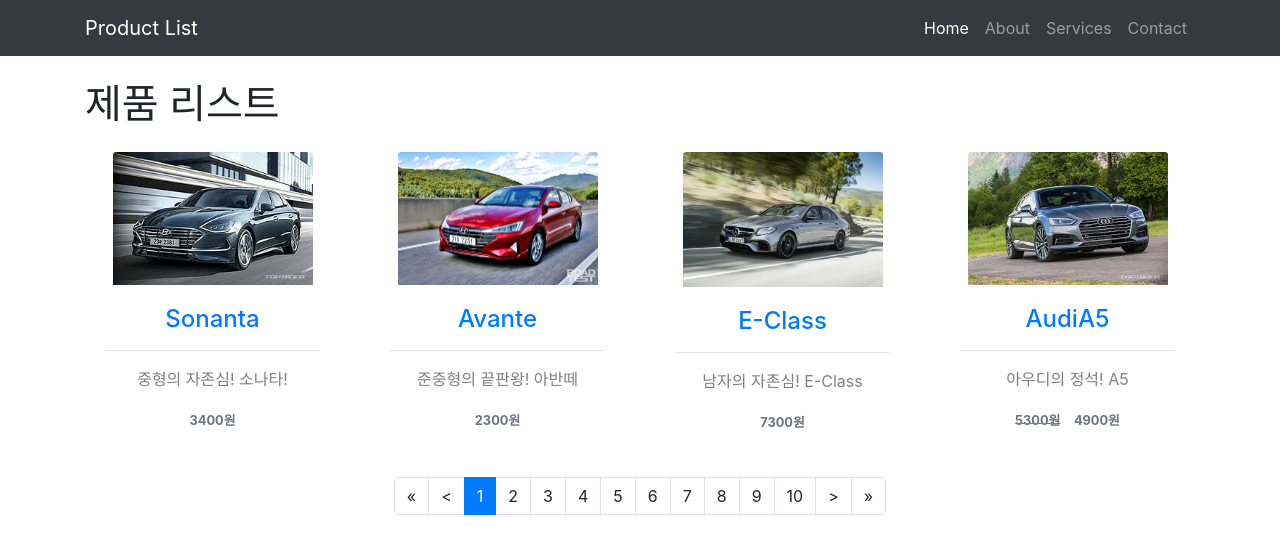
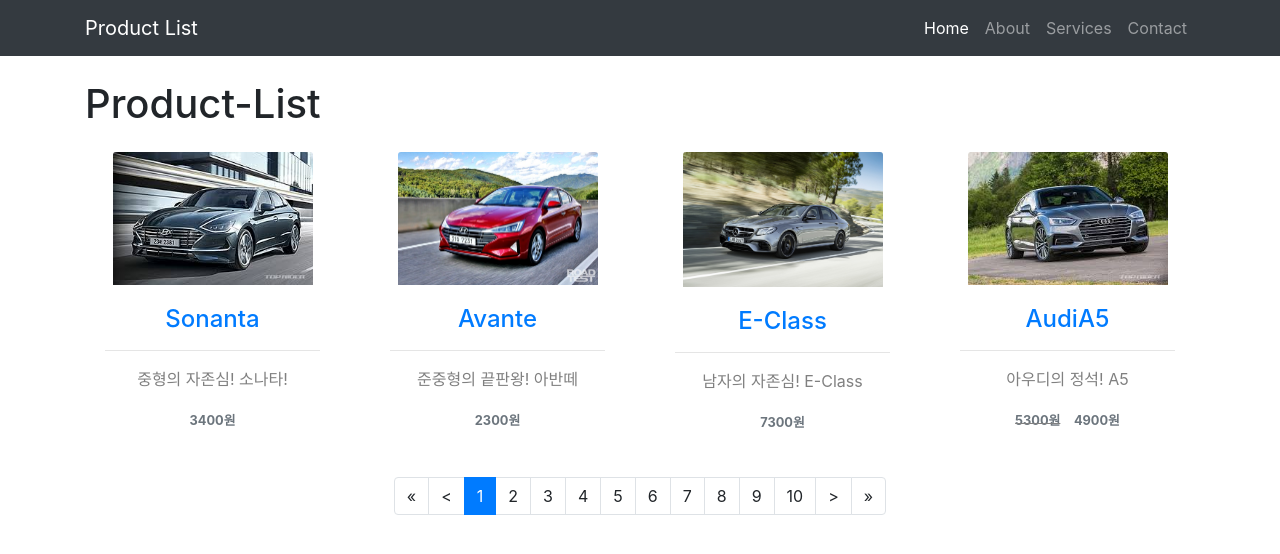
Before and after one commit to YohanLee96/product_site_VueJs, a Vue app in the folder vue-product-site-project/: page / in a window 1280 px wide. Shown: the top 554 px of the page. Built offline with nearby package versions, Linux system fonts and the light colour scheme.

Commit message:
페이징 기능완성

```diff
--- a/vue-product-site-project/src/views/productList.vue
+++ b/vue-product-site-project/src/views/productList.vue
@@ -1,6 +1,6 @@
 <template>
  <div class="container">
-    <h1 class="my-4">제품 리스트</h1>
+    <h1 class="my-4">Product-List</h1>
     <div class="row">
         <div v-for="(result,index) in pageList" :key="index" class="col-lg-3 col-md-4 col-sm-6 mb-4">
             <div class="card h-100">
@@ -136,7 +136,8 @@
                 //페이지 셋 계산
                 if(index%this.pageSet == 1){
                     console.log('넘어갔다!!');
-                    this.fisrtPageSet =index;
+                    this.firstPageSet =index;
+                    console.log('firstPageSet : '+this.firstPageSet);
                     this.lastPageSet =index + this.pageSet;
                 }
 
```
